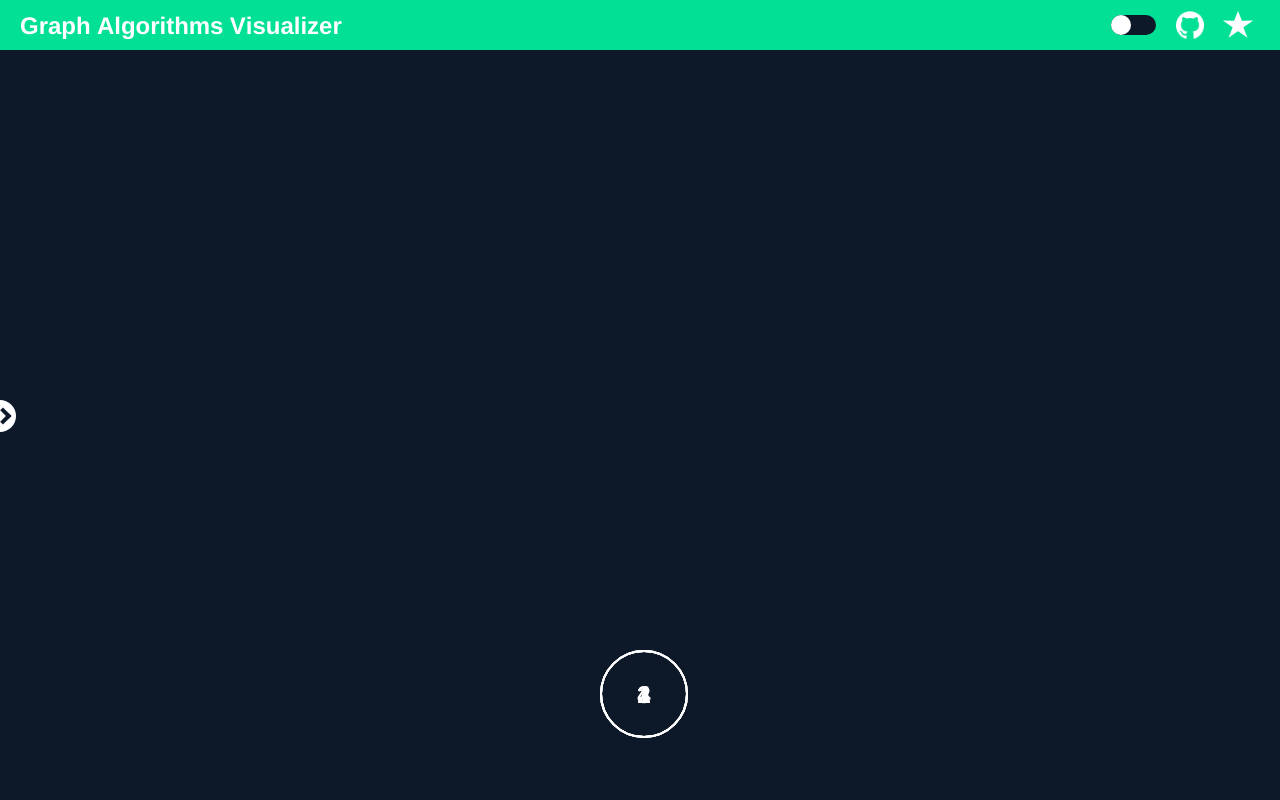
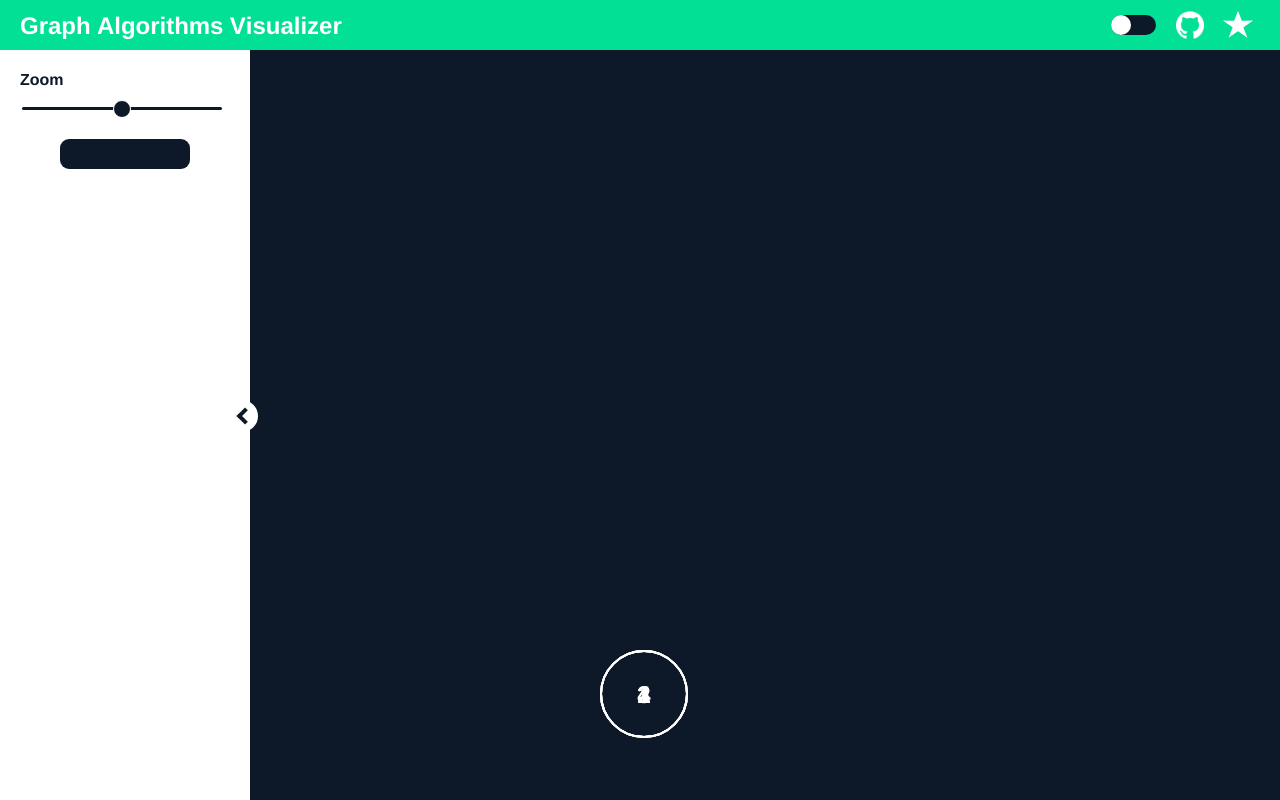
Before and after one commit to KarimElghamry/GraphAV, a React (Create React App) app: page / in a window 1280 px wide. Built offline with nearby package versions, Linux system fonts and the light colour scheme.

Commit message:
fix: dropdown styling

```diff
--- a/src/components/SideNav/Dropdown/Container.tsx
+++ b/src/components/SideNav/Dropdown/Container.tsx
@@ -1,10 +1,15 @@
 import styled from 'styled-components';
 import themes from '../../../themes';
 
-const Container = styled.div`
-  width: 100px;
-  height: 35px;
+const Container = styled.div.attrs({
+  width: 130,
+})`
+  width: ${(props) => `${props.width}px`};
+  height: 30px;
   border-radius: 9px;
+  margin-left: calc(50% - ${(props) => `${props.width / 2}px`});
+  margin-top: 20px;
+  margin-bottom: 20px;
   background-color: ${(props) =>
     props.theme.name === 'dark'
       ? themes.light.navbar.background
--- a/src/components/SideNav/SideNav.tsx
+++ b/src/components/SideNav/SideNav.tsx
@@ -4,9 +4,10 @@ import ZoomSlider from './ZoomSlider';
 import ItemText from './ItemText';
 import ToggleButton from './ToggleButton';
 import Arrow from './Arrow';
+import Dropdown from './Dropdown/Dropdown';
 
 const SideNav: React.FC = (): ReactElement => {
-  const [isVisible, setIsVisible] = useState<boolean>(false);
+  const [isVisible, setIsVisible] = useState<boolean>(true);
 
   const toggleVisibility = () => {
     setIsVisible((prev) => !prev);
@@ -20,6 +21,7 @@ const SideNav: React.FC = (): ReactElement => {
       <ZoomSlider>
         <input type="range" className="slider" />
       </ZoomSlider>
+      <Dropdown></Dropdown>
     </StyledSideNav>
   );
 };
```
